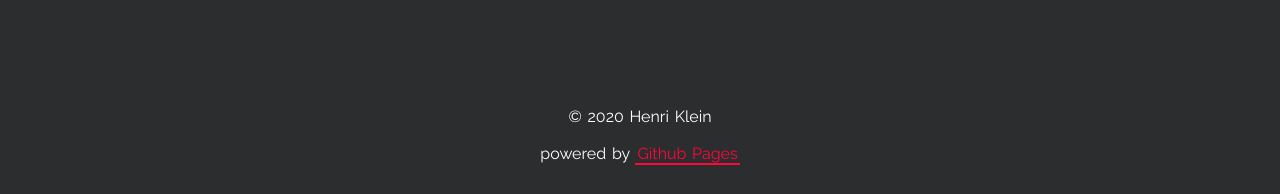
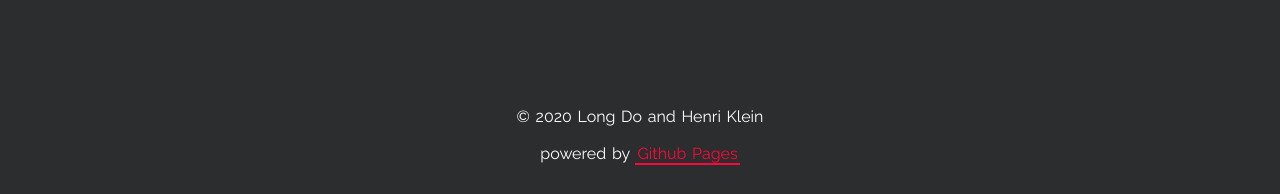
Before and after one commit to henriklein/Website, a Jekyll site: the page built from index.html, in a window 1280 px wide and 900 px high, scrolled down 2910 px. Shown: the part 703-897 px from the top of the window. Built offline with Jekyll 4.4.1, drawn with Linux system fonts in a browser that asks for light colours.

Commit message:
Update footer.html

```diff
--- a/_includes/footer.html
+++ b/_includes/footer.html
@@ -2,7 +2,7 @@
   <p>
     &copy; 2020
 
-      Henri Klein
+      Long Do and Henri Klein
 
   </p>
   <p>
```
